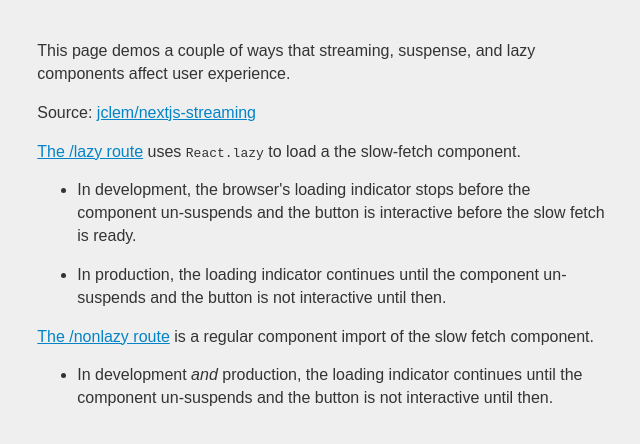
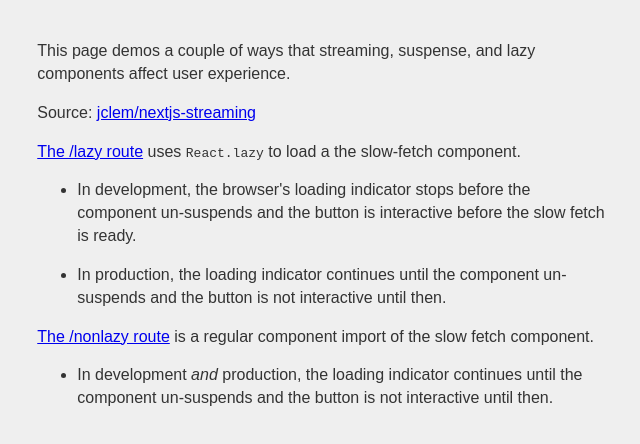
Before and after one commit to jclem/nextjs-streaming, a Next.js app: page / in a window 1280 px wide. Shown: the top 444 px of the page, without its empty margins (318-958 px from the left). Built offline with nearby package versions, Linux system fonts and the light colour scheme.

Commit message:
Add more link contrast

```diff
--- a/src/style/app.css
+++ b/src/style/app.css
@@ -9,7 +9,7 @@ body {
 }
 
 a {
-  color: #0284c7;
+  color: #0c59857;
 }
 
 main {
@@ -27,4 +27,8 @@ button {
     background: #222;
     color: #efefef;
   }
+
+  a {
+    color: #0ea5e9;
+  }
 }
```
